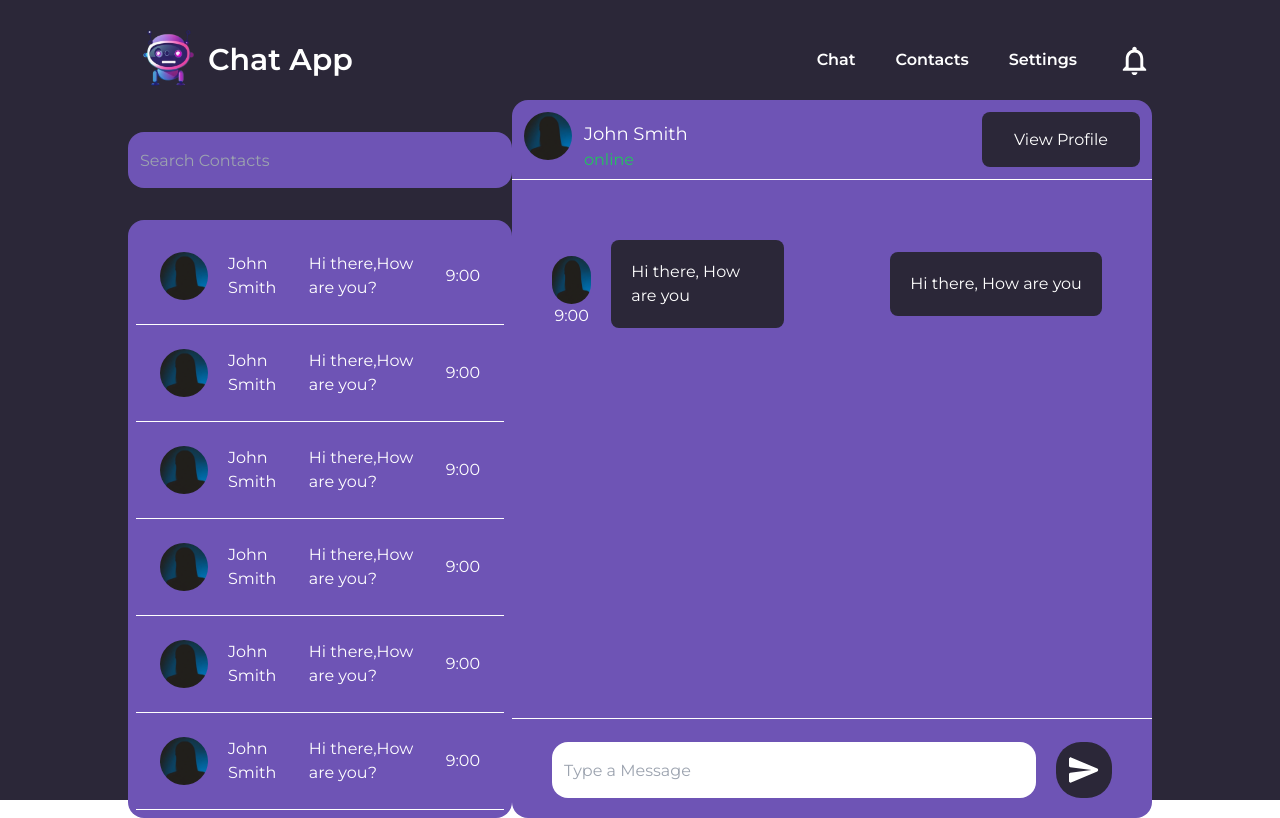
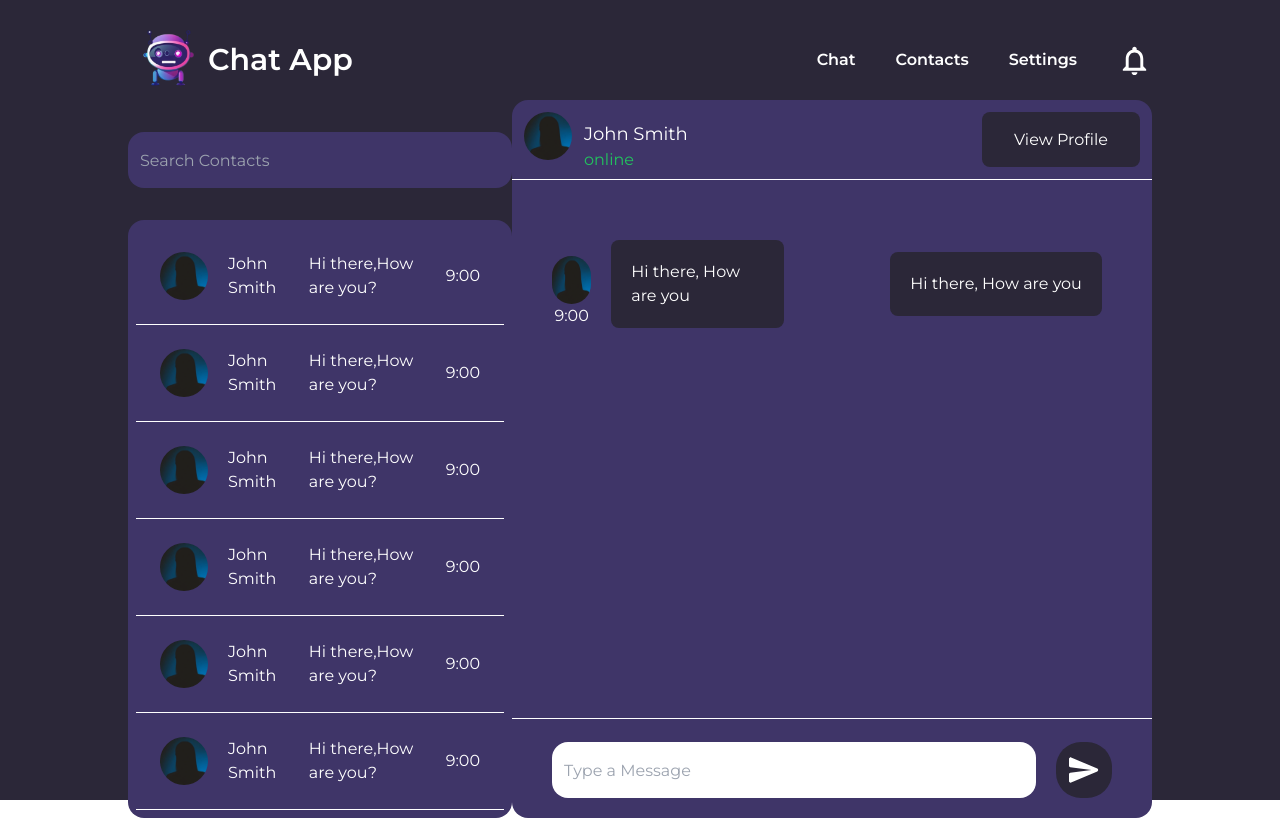
Before and after one commit to Tomo233/chat-app, a React (Vite) app: page / in a window 1280 px wide. Built offline with nearby package versions, Linux system fonts and the light colour scheme.

Commit message:
configure main colors

```diff
--- a/src/features/Chat/ChatSideBar.tsx
+++ b/src/features/Chat/ChatSideBar.tsx
@@ -6,9 +6,9 @@ function ChatSideBar() {
       <input
         type="text"
         placeholder="Search Contacts"
-        className="bg-buttonPurple w-96 h-14 pl-3 rounded-2xl outline-none text-white "
+        className="bg-primaryPurple w-96 h-14 pl-3 rounded-2xl outline-none text-white "
       />
-      <div className="mt-8 bg-buttonPurple max-w-96 rounded-2xl p-2">
+      <div className="mt-8 bg-primaryPurple max-w-96 rounded-2xl p-2">
         <div className="flex gap-5 items-center p-6 border-b border-white">
           <img src={Profile} alt="Profile Image" className="h-12 rounded-3xl" />
           <h3 className="text-white">John Smith</h3>
--- a/src/features/Chat/MainChat.tsx
+++ b/src/features/Chat/MainChat.tsx
@@ -2,7 +2,7 @@ import Profile from "../../assets/profile.png";
 import SendRoundedIcon from "@mui/icons-material/SendRounded";
 function MainChat() {
   return (
-    <section className="bg-buttonPurple rounded-2xl w-2/3 grid grid-rows-[100px_auto_100px]">
+    <section className="bg-primaryPurple rounded-2xl w-2/3 grid grid-rows-[100px_auto_100px]">
       {/* Profile */}
       <div className="flex justify-between border-b border-white p-3 h-20">
         <div className="flex gap-3">
@@ -12,14 +12,13 @@ function MainChat() {
             <p className="text-green-500">online</p>
           </div>
         </div>
-        <button className="bg-[#2b2738] text-white px-8  rounded-lg">
+        <button className="bg-backgroundColor text-white px-8  rounded-lg">
           View Profile
         </button>
       </div>
 
       <div className="grid grid-cols-2 place-items-center gap-4 max-h-[550px] overflow-auto place-content-start">
         {/* Sender */}
-
         <div className="flex gap-5 items-end  text-white p-10">
           <div>
             <img
@@ -30,15 +29,15 @@ function MainChat() {
             <p className="text-white text-center">9:00</p>
           </div>
           <div className="grid gap-3">
-            <div className="bg-[#2b2738] p-5 rounded-lg  max-w-72  break-words">
+            <div className="bg-backgroundColor p-5 rounded-lg  max-w-72  break-words">
               <p>Hi there, How are you</p>
             </div>
           </div>
         </div>
 
         {/* Receiver */}
-        <div className="flex gap-5 items-center text-white ">
-          <div className="bg-[#2b2738] p-5 rounded-lg  max-w-72  break-words">
+        <div className="grid gap-3  text-white ">
+          <div className="bg-backgroundColor p-5 rounded-lg  max-w-72  break-words">
             <p>Hi there, How are you</p>
           </div>
         </div>
@@ -56,7 +55,7 @@ function MainChat() {
             sx={{
               color: "#fff",
               fontSize: "3.5rem",
-              background: "#2b2738",
+              backgroundColor: "#2b2738",
               padding: "10px",
               borderRadius: "25px",
             }}
--- a/src/features/Login/LoginForm.tsx
+++ b/src/features/Login/LoginForm.tsx
@@ -3,7 +3,7 @@ import Logo from "../../assets/logo.png";
 
 function LoginForm() {
   return (
-    <div className="pt-12 border-buttonPurple border p-24 rounded-lg mt-10">
+    <div className="pt-12 border-secondaryPurple border p-24 rounded-lg mt-10">
       <div>
         <h2 className="text-white text-3xl text-center flex items-center justify-center">
           <img src={Logo} alt="Logo" className="h-20" />
@@ -34,16 +34,16 @@ function LoginForm() {
           />
           <button
             type="submit"
-            className="col-span-1 bg-buttonPurple  text-white py-3 px-36 rounded-md focus:outline-none"
+            className="col-span-1 bg-secondaryPurple  text-white py-3 px-36 rounded-md focus:outline-none"
           >
             Create Account
           </button>
         </form>
         <div className="flex justify-center gap-12 pt-5">
-          <button className="bg-buttonPurple  px-12 py-2 rounded-md ">
+          <button className="bg-secondaryPurple  px-12 py-2 rounded-md ">
             <span className="text-white">Google</span>
           </button>
-          <button className="bg-buttonPurple text-white  px-12 py-2 rounded-md ">
+          <button className="bg-secondaryPurple text-white  px-12 py-2 rounded-md ">
             <span>Apple</span>
           </button>
         </div>
--- a/src/pages/LoginPage.tsx
+++ b/src/pages/LoginPage.tsx
@@ -5,7 +5,7 @@ import LoginHeader from "../features/Login/LoginHeader";
 
 function LoginPage() {
   return (
-    <div className="bg-[#2b2738] h-screen">
+    <div className="bg-backgroundColor h-screen">
       <Container>
         <LoginHeader />
         <div className="border-buttonPurple">
--- a/tailwind.config.js
+++ b/tailwind.config.js
@@ -3,7 +3,9 @@ module.exports = {
   theme: {
     extend: {
       colors: {
-        buttonPurple: "#6e54b5",
+        backgroundColor: "#2b2738",
+        primaryPurple: "#3f3568",
+        secondaryPurple: "#6e54b5",
       },
       fontFamily: {
         montserrat: ["Montserrat", "sans-serif"],
```
